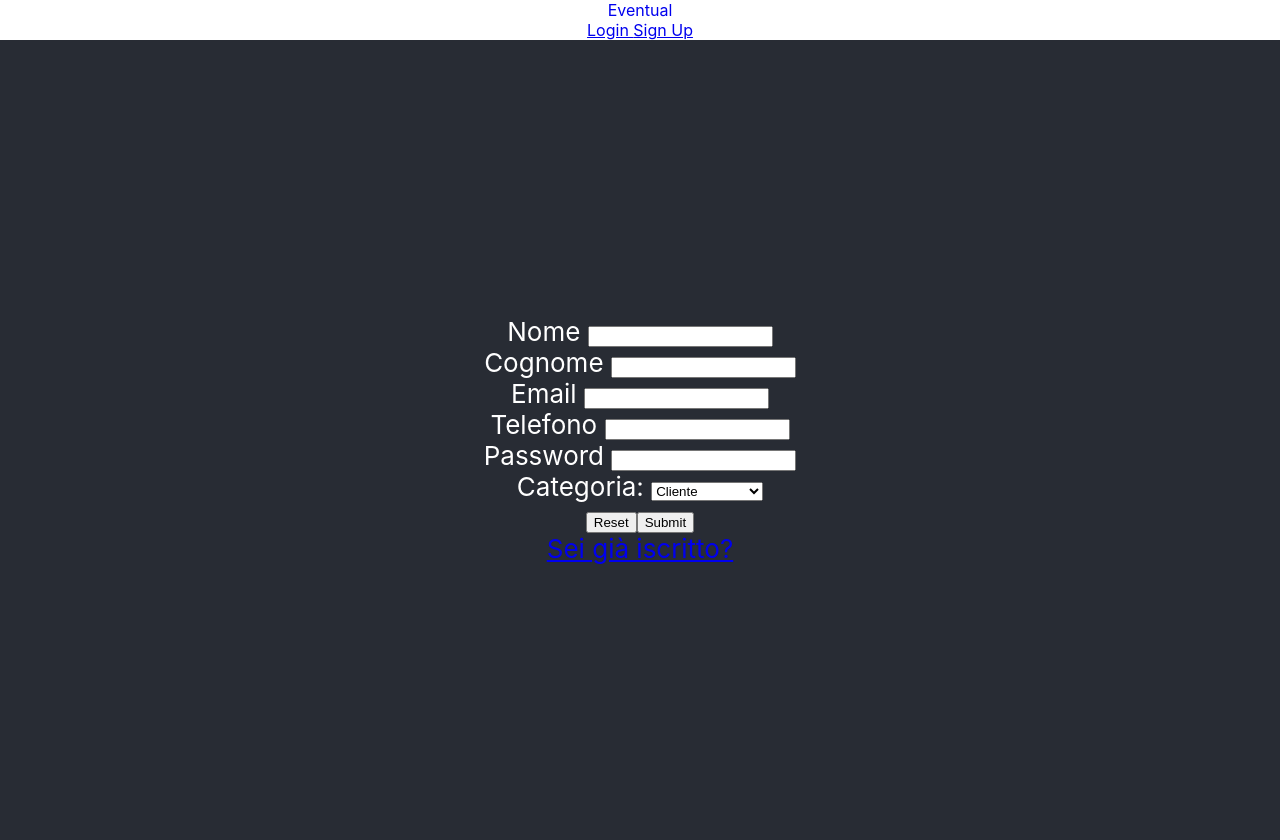
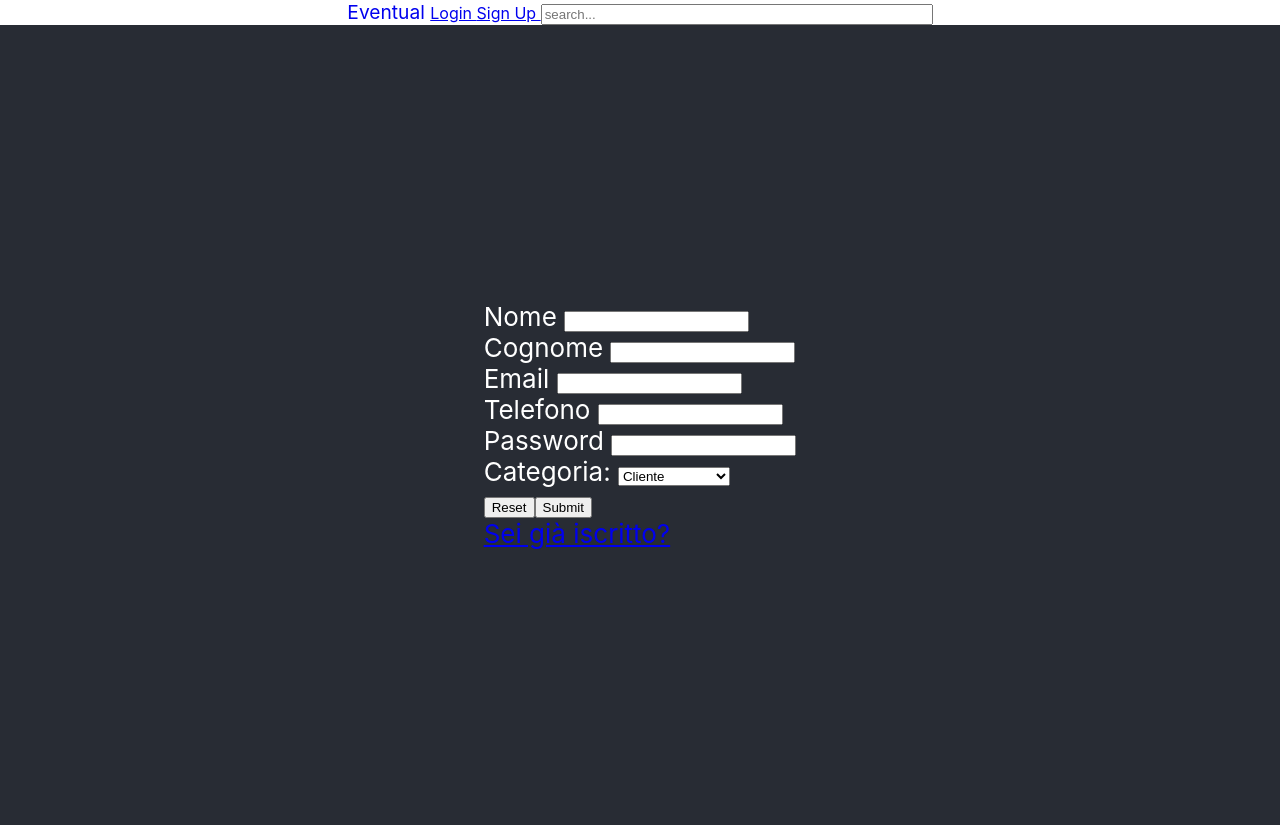
Before and after one commit to Ocsof/Eventual, a React (Create React App) app in the folder eventual/: page /signup in a window 1280 px wide. Built offline with nearby package versions, Linux system fonts and the light colour scheme.

Commit message:
add search bar element and modified style

```diff
--- a/eventual/src/App.css
+++ b/eventual/src/App.css
@@ -1,4 +1,4 @@
-.App {
+.App-nav {
   text-align: center;
 }
 
@@ -13,7 +13,7 @@
   }
 }
 
-.App-header {
+.App-content {
   background-color: #282c34;
   min-height: 100vh;
   display: flex;
@@ -37,8 +37,16 @@
   }
 }
 
-.aside {
-  font-family: -apple-system, BlinkMacSystemFont, 'Segoe UI', 'Roboto', 'Oxygen', 'Ubuntu', 'Cantarell', 'Fira Sans', 'Droid Sans', 'Helvetica Neue', sans-serif;
-  font-size: medium;
+.search {
+  width: 30%;
+}
+
+.logo {
+  font-size: larger;
   text-decoration: none;
 }
+
+.error {
+  color: darkred;
+  font-size: x-small;
+}
--- a/eventual/src/App.js
+++ b/eventual/src/App.js
@@ -12,19 +12,33 @@ import {
 
 
 function App() {
+    let inputHandler = () => {
+        /*
+        TODO: change with research on the database
+         */
+    };
+
   return (
       <div className="App">
           <Router>
-              <aside><Link to="/" className="aside">Eventual </Link></aside>
-              <NavLink to="/login">Login </NavLink>
-              <NavLink to="/signup">Sign Up </NavLink>
-              <header className="App-header">
+              <nav className={"App-nav"}>
+                  <Link to="/" className="logo">Eventual </Link>
+                  <NavLink to="/login">Login </NavLink>
+                  <NavLink to="/signup">Sign Up </NavLink>
+                  <input
+                      className="search"
+                      type="text"
+                      placeholder="search..."
+                      onChange={inputHandler}
+                  />
+              </nav>
+              <div className="App-content">
                   <Routes>
                       <Route path="/" element={<Home/>} />
                       <Route exact path="/login" element={<Login/>} />
                       <Route exact path="/signup" element={<SignUp />} />
                   </Routes>
-              </header>
+              </div>
           </Router>
     </div>
   );
--- a/eventual/src/cmp/Home.js
+++ b/eventual/src/cmp/Home.js
@@ -1,8 +1,9 @@
 import React from 'react';
 
 const Home = () => {
+
     return (
-        <div className="App">
+        <div>
 
         </div>
     );
--- a/eventual/src/cmp/SignUp.js
+++ b/eventual/src/cmp/SignUp.js
@@ -62,7 +62,7 @@ const SignupForm = () => {
                 onChange={formik.handleChange}
                 value={formik.values.firstName}
             />
-            {formik.errors.firstName ? <div>{formik.errors.firstName}</div> : null}
+            {formik.errors.firstName ? <div className="error">{formik.errors.firstName}</div> : null}
             <br/>
             <label htmlFor="lastName">Cognome </label>
             <input
@@ -72,7 +72,7 @@ const SignupForm = () => {
                 onChange={formik.handleChange}
                 value={formik.values.lastName}
             />
-            {formik.errors.lastName ? <div>{formik.errors.lastName}</div> : null}
+            {formik.errors.lastName ? <div className="error">{formik.errors.lastName}</div> : null}
             <br/>
             <label htmlFor="email">Email </label>
             <input
@@ -82,7 +82,7 @@ const SignupForm = () => {
                 onChange={formik.handleChange}
                 value={formik.values.email}
             />
-            {formik.errors.email ? <div>{formik.errors.email}</div> : null}
+            {formik.errors.email ? <div className="error">{formik.errors.email}</div> : null}
             <br/>
             <label htmlFor="phone">Telefono </label>
             <input
@@ -92,7 +92,7 @@ const SignupForm = () => {
                 onChange={formik.handleChange}
                 value={formik.values.phone}
             />
-            {formik.errors.phone ? <div>{formik.errors.phone}</div> : null}
+            {formik.errors.phone ? <div className="error">{formik.errors.phone}</div> : null}
             <br/>
             <label htmlFor="password">Password </label>
             <input
@@ -102,7 +102,7 @@ const SignupForm = () => {
                 onChange={formik.handleChange}
                 value={formik.values.password}
             />
-            {formik.errors.password ? <div>{formik.errors.password}</div> : null}
+            {formik.errors.password ? <div className="error">{formik.errors.password}</div> : null}
             <br/>
             <label htmlFor="category">Categoria: </label>
             <select
```
